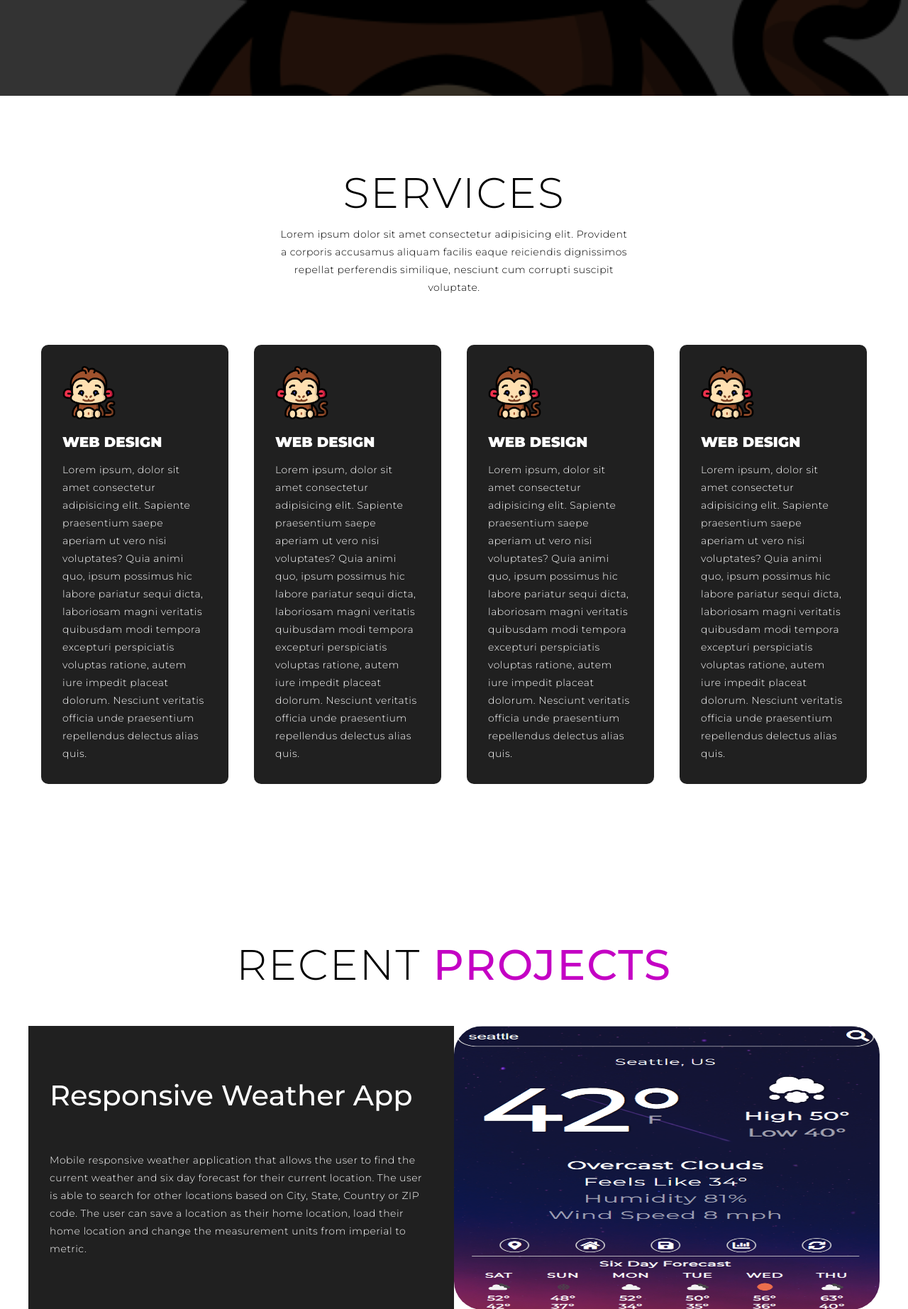
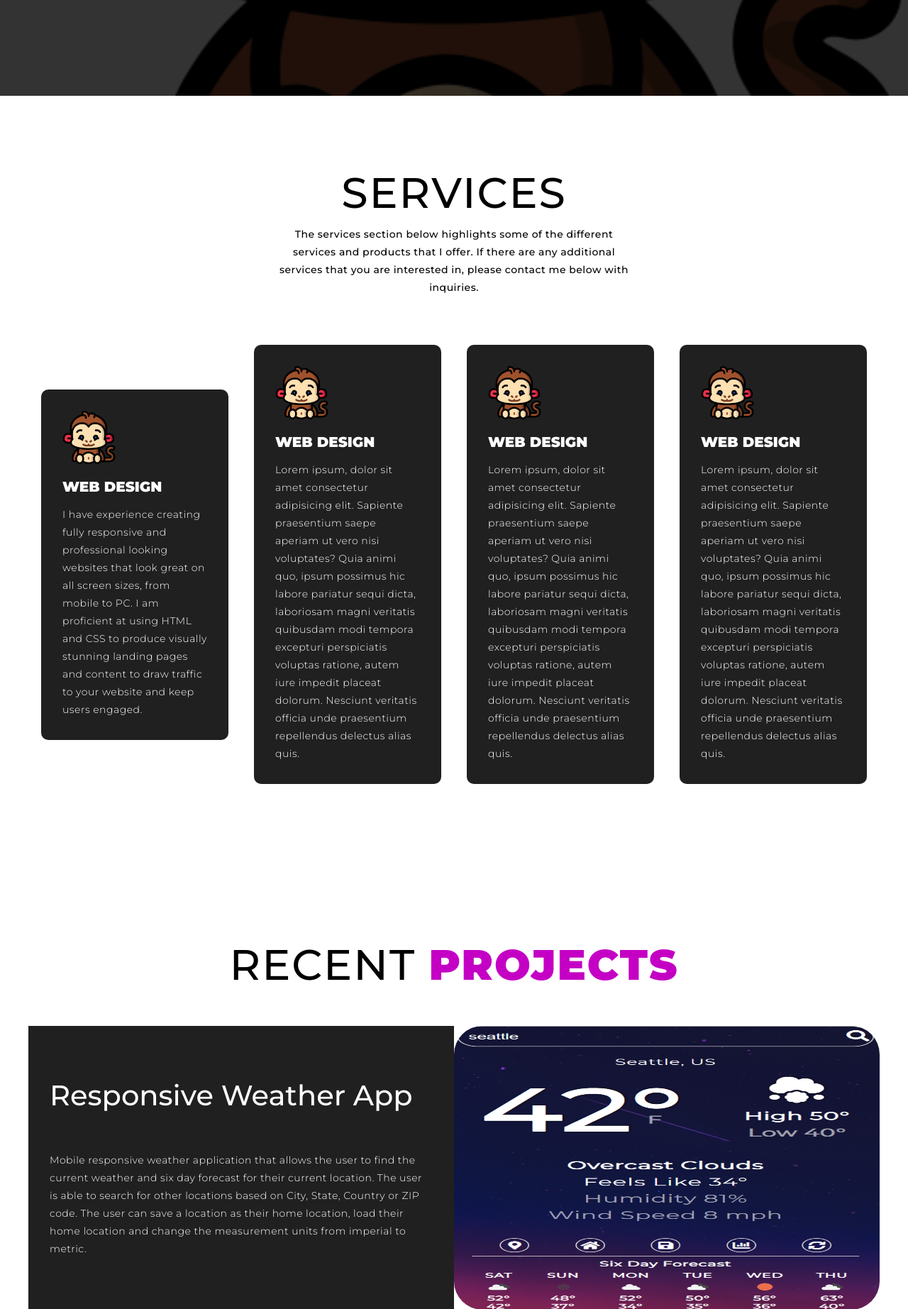
Before and after one commit to DDeShon/Developer-Portfolio, a PHP site: page / in a window 1280 px wide. Shown: the part 665-2510 px from the top of the page at 71% size. Run offline with PHP 8.4, Linux system fonts and the light colour scheme.

Commit message:
updated services section

```diff
--- a/Styles/styles.css
+++ b/Styles/styles.css
@@ -42,7 +42,7 @@ p {
 
 .section-title {
   font-size: 4rem;
-  font-weight: 300;
+  font-weight: 500;
   color: black;
   margin-bottom: 10px;
   text-transform: uppercase;
@@ -52,7 +52,7 @@ p {
 
 .section-title span {
   color: rgb(196, 0, 196);
-  font-weight: 500;
+  font-weight: 700;
 }
 
 .cta {
@@ -320,6 +320,10 @@ p {
 #services .service-top {
   max-width: 500px;
   margin: 0 auto;
+}
+
+#services .service-top p {
+  font-weight: 400;
 }
 
 #services .service-bottom {
--- a/index.html
+++ b/index.html
@@ -50,10 +50,9 @@
         <div class="service-top">
           <h1 class="section-title">Services</h1>
           <p>
-            Lorem ipsum dolor sit amet consectetur adipisicing elit. Provident a
-            corporis accusamus aliquam facilis eaque reiciendis dignissimos
-            repellat perferendis similique, nesciunt cum corrupti suscipit
-            voluptate.
+            The services section below highlights some of the different services
+            and products that I offer. If there are any additional services that
+            you are interested in, please contact me below with inquiries.
           </p>
         </div>
         <div class="service-bottom">
@@ -63,12 +62,11 @@
             </div>
             <h2>Web Design</h2>
             <p>
-              Lorem ipsum, dolor sit amet consectetur adipisicing elit. Sapiente
-              praesentium saepe aperiam ut vero nisi voluptates? Quia animi quo,
-              ipsum possimus hic labore pariatur sequi dicta, laboriosam magni
-              veritatis quibusdam modi tempora excepturi perspiciatis voluptas
-              ratione, autem iure impedit placeat dolorum. Nesciunt veritatis
-              officia unde praesentium repellendus delectus alias quis.
+              I have experience creating fully responsive and professional
+              looking websites that look great on all screen sizes, from mobile
+              to PC. I am proficient at using HTML and CSS to produce visually
+              stunning landing pages and content to draw traffic to your website
+              and keep users engaged.
             </p>
           </div>
           <div class="service-item">
```
